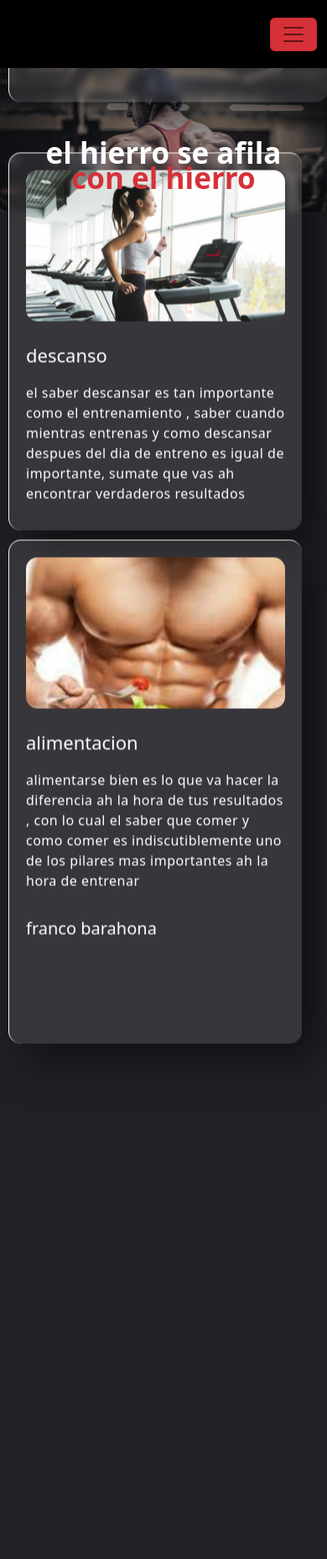
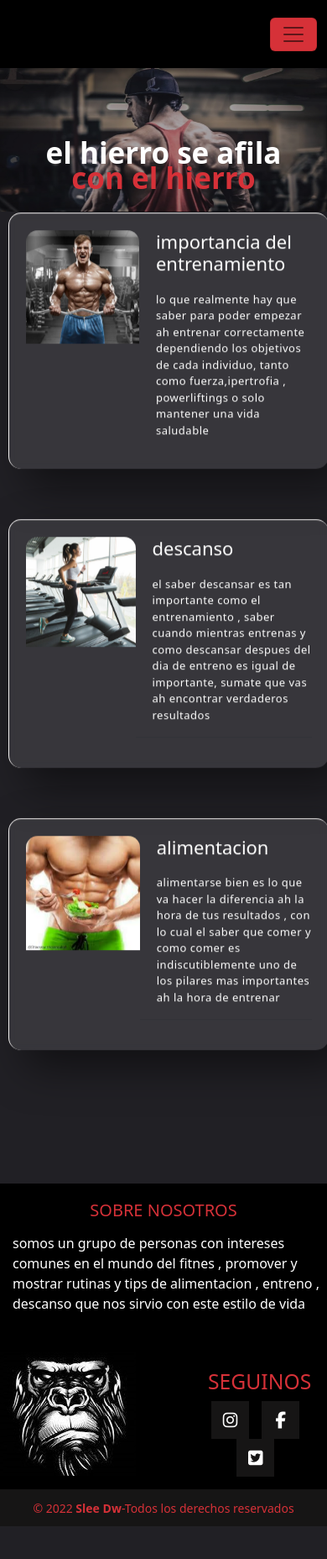
Before and after one commit to francoBarahona05/proyecto-coder., a website: page index.html in a window 390 px wide. Shown: the top 1856 px of the page at 84% size. After the commit the page ends 1817 px from the top, so only its background shows below. Drawn offline with nearby package versions, Linux system fonts and the light colour scheme.

Commit message:
acomode bien el responsive

```diff
--- a/index.html
+++ b/index.html
@@ -88,7 +88,7 @@
     </div>
 
     <!---card numero 2-->
-    <div class="carta-2">
+    <div class="carta">
       <div class="cover__carta">
         <img src="media/cinta.jpg" alt="">
       </div>
@@ -105,7 +105,7 @@
     </div>
 
     <!--card numero 3-->
-    <div class="carta-3">
+    <div class="carta">
       <div class="cover__carta">
         <a href=""><img src="media/images (1).jpg" alt=""></a>
       </div>
--- a/scss/_card.index.scss
+++ b/scss/_card.index.scss
@@ -10,7 +10,18 @@
     transform: translate(-50%, -50%);
 
     .carta{
-       @include tamaño-card (600px , 1px);
+        width: 350px;
+        margin: 10px;
+        padding: 20px;
+        box-shadow: 20px 20px 50px  rgba(0,0,0,0.5);
+        border-left: 1px solid rgba(246, 244, 244, 0.989);
+        border-top: 1px solid rgba(246, 244, 244, 0.989);
+        border-radius: 15px;
+        background: rgba(255, 255, 255, 0.1 ) ;
+        overflow: hidden;
+        backdrop-filter: blur(5px);
+        -webkit-backdrop-filter: blur(5px);
+        transition: all 300ms;
 
         .cover__carta{
             width: 100%px;
@@ -20,10 +31,16 @@
         }
     }
 
-
     .cover__carta img {
         width: 100%;
         transition: all 300ms;
+    }
+    .carta:hover{
+        transform: translateY(-10px);
+    }
+    .carta:hover .cover__carta img{
+
+        transform: scale(1.1);
     }
 
     .texto__carta{
@@ -51,26 +68,4 @@
             font-size: 20px;
         }
     }
-
-    .carta-2{
-        @include tamaño-card(450px , 30px);
-
-        .cover__carta{
-            width: 100%px;
-            height: 180px;
-            border-radius: 14px;
-            overflow: hidden;
-        }
-    }
-
-
-    .carta-3{
-        @include tamaño-card (600px,1px);
-        .cover__carta{
-            width: 100%px;
-            height: 180px;
-            border-radius: 14px;
-            overflow: hidden;
-        }
-    }
 }
--- a/scss/_contacto.scss
+++ b/scss/_contacto.scss
@@ -37,7 +37,7 @@
     }
 
     div{
-        .boton-contacto{
+        .btn{
             width: 100% !important;
             margin-bottom: 20px;
             padding: 7px;
@@ -47,12 +47,15 @@
             border-radius: 5px;
             color: #fff;
             border: 0px;
+
+            &:hover{
+                background-color: $color-primary;
+                color: $color-secondary !important;
+            }
         }
+
 
     }
 
-    .boton:hover{
-        background-color: $color-primary;
-        color: $color-secondary !important;
-    }
+
 }
--- a/scss/_media.query.scss
+++ b/scss/_media.query.scss
@@ -285,7 +285,7 @@
 
     .contenedor__carta{
         position: relative;
-        margin-top: 0px;
+        margin-top: 500px;
         display: flex;
         flex-direction: column;
 
@@ -337,10 +337,17 @@
 
     /*---fin carta---*/
 
+    .form{
+        margin-bottom: 400px;
+    }
+    .contactanos{
+        margin-bottom: 400px;
+    }
+
     /*---footer---*/
     .footer{
-        margin-top: 100px;
-        margin-bottom: -1300px;
+        margin-top: -350px;
+        margin-bottom: 0;
 
         .footer__box{
             margin-top: -30px;
@@ -365,9 +372,6 @@
 
 
     /*---rutinas---*/
-
-
-
     .container-1{
 
         width: 90%;
@@ -380,6 +384,8 @@
             width: 350px;
         }
     }
+    main{
+        margin-bottom: 450px;
 
         .row{
 
@@ -388,11 +394,11 @@
             }
 
         }
-
-
         table{
             margin-left: 1px;
         }
+    }
+
     /*---fin rutinas--*/
     ;
 }
@@ -400,6 +406,8 @@
 
 @media screen and (max-width:700px) {
     /*---index---*/
+    .contenedor__carta{
+        margin-top: 380px;
 
         .carta{
 
@@ -410,6 +418,9 @@
                 }
             }
         }
+
+    }
+
 
    .contenedor__triangulo{
        width: 5%;
@@ -444,8 +455,13 @@
         }
     }
 
-
+     /*rutinas*/
+    .container-1{
+       margin-bottom: 500px;
+    }
     .footer{
+        margin-top: -400px;
+        margin-bottom: 0px;
 
         .footer__pagina{
             height: 100%;
@@ -535,7 +551,4 @@
     }
 
    /*---fin---*/
-
-
-
 }
--- a/scss/_mixin.scss
+++ /dev/null
@@ -1,16 +0,0 @@
-@mixin tamaño-card ($altura , $margin)  {
-    width: 350px;
-    margin: 10px;
-    padding: 20px;
-    box-shadow: 20px 20px 50px  rgba(0,0,0,0.5);
-    border-left: 1px solid rgba(246, 244, 244, 0.989);
-    border-top: 1px solid rgba(246, 244, 244, 0.989);
-    border-radius: 15px;
-    background: rgba(255, 255, 255, 0.1 ) ;
-    overflow: hidden;
-    backdrop-filter: blur(5px);
-    -webkit-backdrop-filter: blur(5px);
-    transition: all 300ms;
-    height: $altura;
-    margin-top: $margin;
-}
--- a/scss/_registrate.form.scss
+++ b/scss/_registrate.form.scss
@@ -38,7 +38,7 @@
     }
 
     div{
-        .boton{
+        .btn{
             width: 100% !important;
             margin-bottom: 20px;
             padding: 7px;
@@ -48,6 +48,11 @@
             border-radius: 5px;
             color: #fff;
             border: 0px;
+
+            &:hover{
+                background-color: $color-primary;
+                color: $color-secondary !important;
+            }
         }
 
 
```
Also changed, not shown: pages/contacto.html (+1 -1 lines), pages/fuerza.html (+1 -1 lines), pages/registrate.html (+1 -1 lines), css/pruebacss.css. Lines whose indentation alone changed are shown as unchanged.
